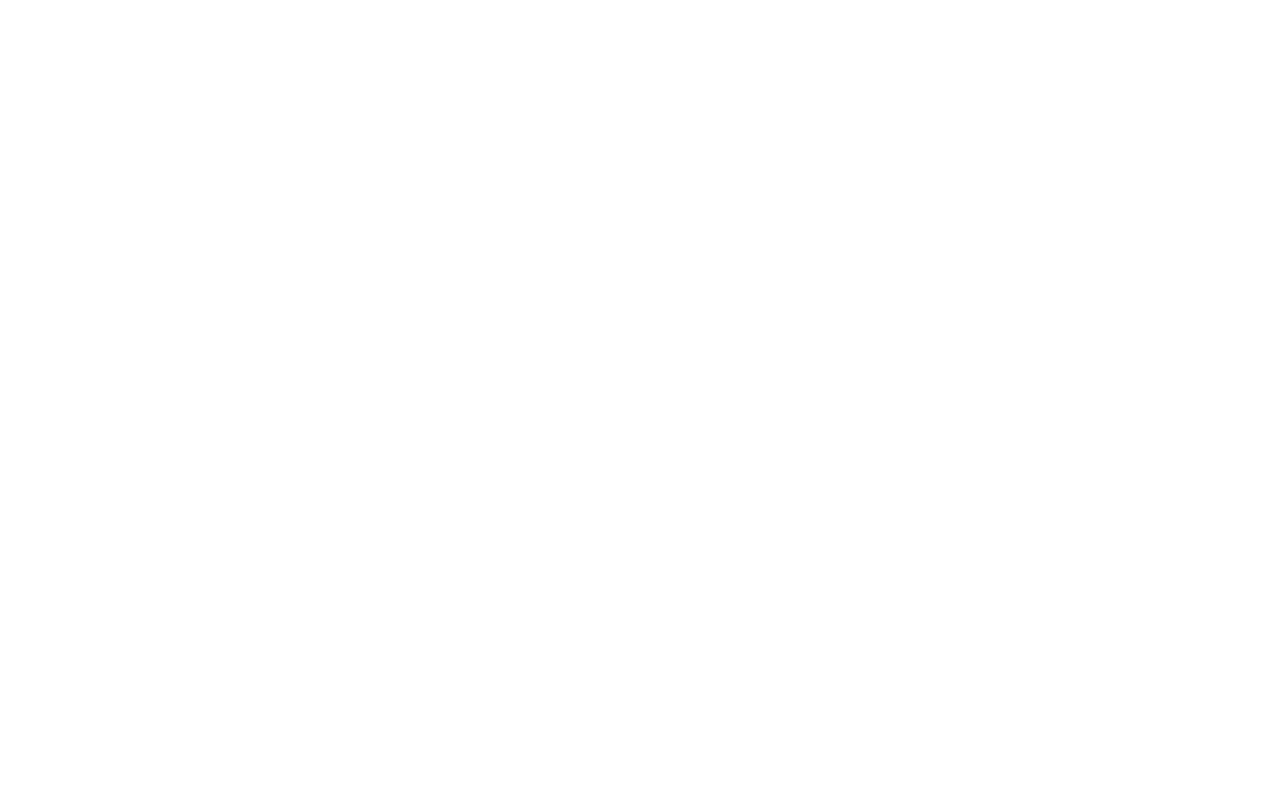
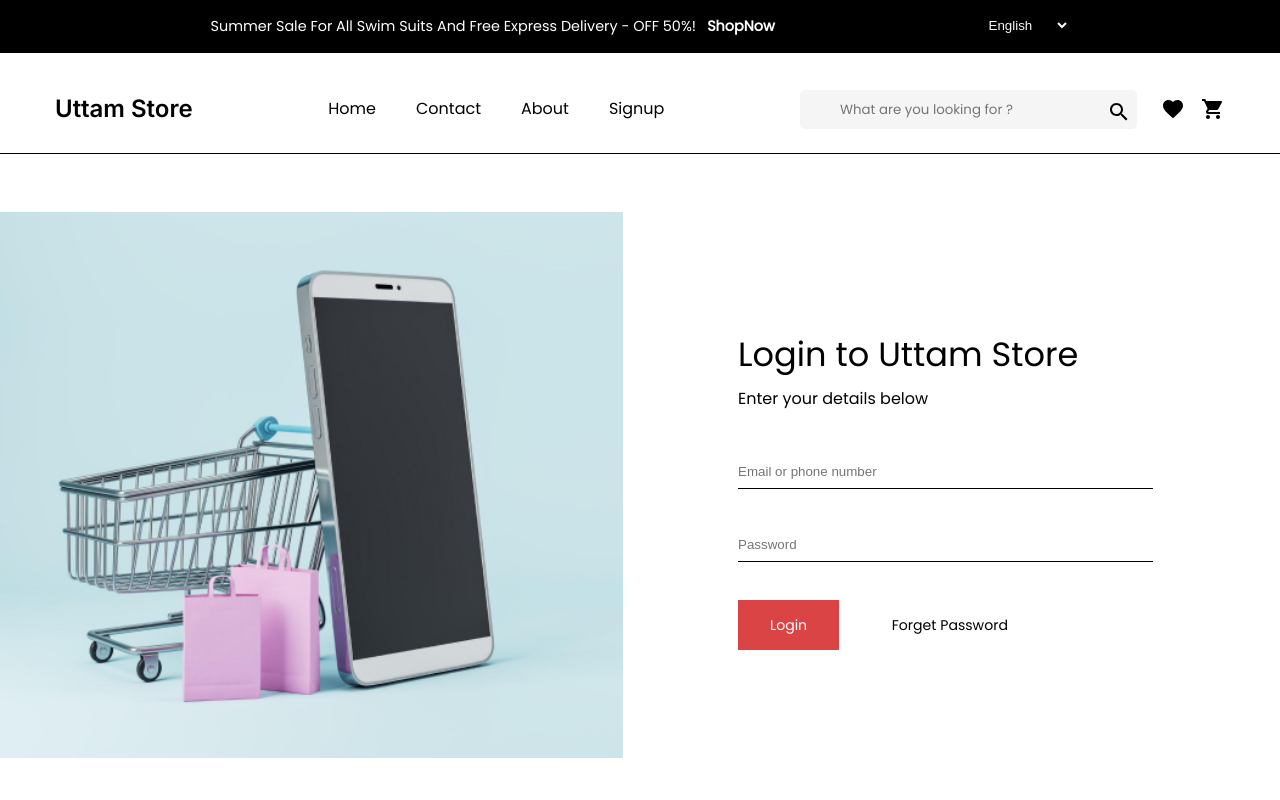
Before and after one commit to uttampun44/uttam-store, a React (Vite) app: page /login in a window 1280 px wide. Before the commit this address had no page. Shown: the top 800 px of the page. Built offline with nearby package versions, Linux system fonts and the light colour scheme.

Commit message:
signup and login design finish

```diff
--- a/src/App.jsx
+++ b/src/App.jsx
@@ -1,7 +1,8 @@
 import Home from './Components/Home/Home';
 import Addtocart from './Components/Addtocart/Addtocart';
 import  './scss/main.scss';
-import Singup from './Components/Singup/Singup';
+import Singup from './Components/Signup/Signup';
+import Login from './Components/Login/Login';
 import { BrowserRouter, Route, Routes } from "react-router-dom"
 
 function App() {
@@ -13,6 +14,7 @@ function App() {
                      <Route exact path='/'  element ={ <Home /> }></Route>
                      <Route exact path='/addtocart' element={ <Addtocart />}></Route>
                      <Route exact path='/signup' element={<Singup />}></Route>
+                     <Route exact path='/login' element={<Login />}></Route>
                   </Routes>
              </div>
     </BrowserRouter>
--- /dev/null
+++ b/src/Components/Login/Login.jsx
@@ -0,0 +1,46 @@
+import React from 'react'
+import Header from '../Header/header'
+import Footer from '../Footer/Footer'
+import { Link } from 'react-router-dom'
+import styled from 'styled-components'
+function Login() {
+
+  const Button = styled(Link)`
+     color: ${props => props.primary ? '#fff': '#000'};
+     font-weight: 500;
+     text-decoration: none;
+     font-size: 1.1vw;
+     line-height: 24px;
+     `;
+  return (
+    <div>
+            <Header />
+                  <div className='login-form-section'>
+                      <div className='login-image'>
+                          <img src='/src/assets/createaccountimage.jpg'/>
+                      </div>
+                      <div className='login-form-design'>
+                             <div className='login-heading'>
+                                <p>Login to Uttam Store</p>
+                                <p>Enter your details below</p>
+                             </div>
+                             <div className='inputs-field'>
+                                 <input type='text' name='email' required placeholder='Email or phone number'/>
+                                 <input type='password' name='password' required placeholder='Password'/>
+                             </div>
+                             <div className='forget-password'>
+                               <div className='login'>
+                                  <Button to='/' primary>Login</Button>
+                               </div>
+                                  <div>
+                                  <Button to='/'>Forget Password</Button>
+                                  </div>
+                             </div>
+                      </div>
+                  </div>
+            <Footer />
+    </div>
+  )
+}
+
+export default Login
--- /dev/null
+++ b/src/Components/Signup/Signup.jsx
@@ -0,0 +1,68 @@
+import React, { useState } from 'react'
+import Header from '../Header/header'
+import Footer from '../Footer/Footer'
+import { Link } from 'react-router-dom'
+import styled from 'styled-components'
+
+function Singup() {
+
+  const [user, setUser] = useState({
+    username: '',
+    email: '',
+    passoword: '',
+})
+  const userInput = (e) =>{
+    console.log(e.target.value);
+   setUser({...user, [e.target.name]: e.target.value})
+  }
+  const createAccount = (e) =>{
+      console.log("submit")
+     setUser({username : '', email: '', passoword: ''})
+
+     if(user.email.length < 11){
+        alert("phone number digits is 10")
+     }else{
+       alert("must include 10 numbers")
+       e.preventDefault();
+     }
+  }
+
+  return (
+    <div>
+         <Header />
+             <div className='signup-form'>
+                 <div className='image'>
+                     <img src='/src/assets/createaccountimage.jpg'/>
+                 </div>
+
+                 <div className='form'>
+                      <h6>Create an account</h6>
+                      <p>Enter you details below</p>
+                      <div className='form-design'>
+                         <input placeholder='Name' type='text' name='username' onChange={userInput}/>
+                         <input placeholder='Email or Phone Number' type='text' name='email' onChange={userInput}/>
+                         <input placeholder='Password' type='password' name='password' onChange={userInput} />
+                      </div>
+
+                      <div className='create-account-google'>
+                         <div className='create-account'>
+                             <Link to='/createaccount' onClick={createAccount}>Create Account</Link>
+                         </div>
+
+                         <div className='google-signup'>
+                               <img src='/src/assets/Google.png'/> <Link to=''>Signup with Google</Link>
+                         </div>
+
+                           <div className='already-account'>
+                             <p>Already have account ?</p>
+                             <Link to='/login'>Login</Link>
+                         </div>
+                      </div>
+                 </div>
+             </div>
+         <Footer />
+    </div>
+  )
+}
+
+export default Singup
--- a/src/Components/Singup/Singup.jsx
+++ /dev/null
@@ -1,29 +0,0 @@
-import React from 'react'
-import Header from '../Header/header'
-import Footer from '../Footer/Footer'
-
-function Singup() {
-  return (
-    <div>
-         <Header />
-             <div className='signup-form'>
-                 <div className='image'>
-                     <img src='/src/assets/createaccountimage.jpg'/>
-                 </div>
-
-                 <div className='form'>
-                      <h6>Create an account</h6>
-                      <p>Enter you details below</p>
-                      <div className='form-design'>
-                         <input placeholder='Name' type='text'/>
-                         <input placeholder='Email or Phone Number' type='text'/>
-                         <input placeholder='Password' type='text'/>
-                      </div>
-                 </div>
-             </div>
-         <Footer />
-    </div>
-  )
-}
-
-export default Singup
--- a/src/scss/abstract/_variables.scss
+++ b/src/scss/abstract/_variables.scss
@@ -399,10 +399,10 @@ header{
     }
     p{
       font-family: $secondary-font-family;
-      font-size: 1rem;
+      font-size: $font-size-normal;
       font-weight: $font-weight-normal;
       line-height: 24px;
-      padding-top: 1.4em;
+      padding-top: 1.5vw;
     }
     .form-design{
         ::placeholder{
@@ -415,3 +415,70 @@ header{
         }
     }
   }
+
+  // createaccount
+  .create-account-google{
+
+    .create-account{
+              a{
+                 text-decoration: none;
+                 line-height: 24px;
+                 font-size: $font-size-normal;
+                 font-weight: 500;
+                 font-family: $secondary-font-family;
+                 color: $secondary-font-color;
+         }
+  }
+
+   .google-signup{
+           a{
+              text-decoration: none;
+              line-height: 24px;
+              font-size: $font-size-normal;
+              font-weight: 500;
+              font-family: $secondary-font-family;
+              color: $primary-font--color;
+      }
+  }
+  .already-account {
+       a{
+           text-decoration: none;
+           color: $primary-font--color;
+           font-family: $secondary-font-family;
+           line-height: 24px;
+           font-size: $font-size-normal;
+           font-weight: 500;
+       }
+       a:hover{
+        border-bottom: 1px solid #000;
+       }
+  }
+}
+
+
+//login form
+.login-form-section{
+             .login-form-design{
+                    .login-heading{
+                      p:first-child{
+                        color: $primary-font--color;
+                        font-family: $secondary-font-family;
+                        font-style: normal;
+                        font-size: 2.1rem;
+                        font-weight: 500;
+                      }
+                      p{
+                        font-family: $secondary-font-family;
+                        font-size: $font-size-normal;
+                        font-weight: $font-weight-normal;
+                        line-height: 24px;
+                        padding-top: 1.5vw;
+                      }
+                    }
+                    .forget-password{
+                      a{
+                        font-family: $secondary-font-family;
+                      }
+                    }
+             }
+      }
--- a/src/scss/main.scss
+++ b/src/scss/main.scss
@@ -2,4 +2,5 @@
 @import 'layout/footer';
 @import 'page/home';
 @import 'page/signup';
+@import 'page/login';
 @import 'abstract/variables'
--- /dev/null
+++ b/src/scss/page/_login.scss
@@ -0,0 +1,49 @@
+.login-form-section{
+     padding: 4.5vw 9.9vw 11vw 0vw;
+     display: flex;
+     align-items: center;
+
+       .login-image{
+           flex: .6;
+               img{
+                   width: 100%;
+                   object-fit: fill;
+               }
+       }
+         .login-form-design{
+            flex: .4;
+            padding: 8vw 0em 8vw 9vw;
+               .inputs-field  {
+                    display: grid;
+                    row-gap: 3vw;
+                    margin-top: 3.5vw;
+
+                    input{
+                        border: none;
+                        border-bottom: 1px solid #000;
+                        padding: .7vw 0vw;
+                    }
+                    input:focus{
+                        outline: none;
+                    }
+               }
+
+               .forget-password{
+                     margin-top: 3vw;
+                     display: flex;
+                     align-items: center;
+                     width: 65%;
+                     justify-content: space-between;
+                     .login {
+                           background-color: #DB4444;
+                           padding: 1vw 2.5vw;
+                     }
+               }
+         }
+}
+
+@media (min-width: 1440px) {
+     .inputs-field{
+          width: 65%;
+     }
+}
--- a/src/scss/page/_signup.scss
+++ b/src/scss/page/_signup.scss
@@ -1,25 +1,27 @@
 .signup-form{
-       padding: 4.2em 9.7em 10em 0em;
+       padding: 4.5vw 9.9vw 11vw 0vw;
        display: flex;
 
        .image{
        flex: .6;
          img{
             width: 100%;
+            height: 100%;
             object-fit: fill;
          }
        }
        .form{
          flex: .4;
-        padding: 7.8em 0em 7.8em 8.5em;
+        padding: 8vw 0em 8vw 9vw;
 
          .form-design{
             display: grid;
-            row-gap: 2.5em;
-            margin-top: 3em;
+            row-gap: 3vw;
+            margin-top: 3.5vw;
             input{
                 border: none;
                 border-bottom: 1px solid #000;
+                padding: .7vw 0vw;
             }
             input:focus{
                 outline: none;
@@ -28,10 +30,42 @@
        }
 }
 
+// createaccount-section
+
+.create-account-google{
+   margin-top: 3vw;
+       .create-account{
+           padding: 1.3vw 0vw;
+           background-color: #DB4444;
+       }
+       .already-account{
+           display: flex;
+           align-items: baseline;
+           gap: 1rem;
+           justify-content: center;
+           width: 65%;
+       }
+}
 @media screen and (min-width: 1440px){
       .form-design{
+          width: 65%;
           input{
-            width: 65%;
+            width: 100%;
           }
       }
+      .create-account{
+        width: 65%;
+        text-align: center;
+      }
+      .google-signup{
+         width: 65%;
+         background-color: #fff;
+         display: flex;
+         align-items: center;
+         margin-top: 1em;
+         justify-content: center;
+         gap: .5em;
+         border: 1px solid #000;
+         padding: 1.2vw 0vw;
+      }
 }
```
Also changed, not shown: src/assets/Google.png (added).
